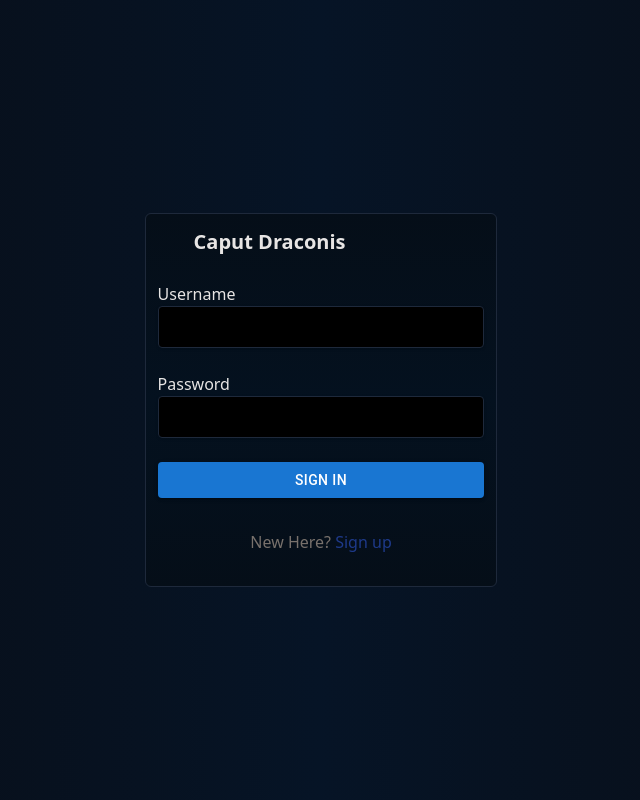
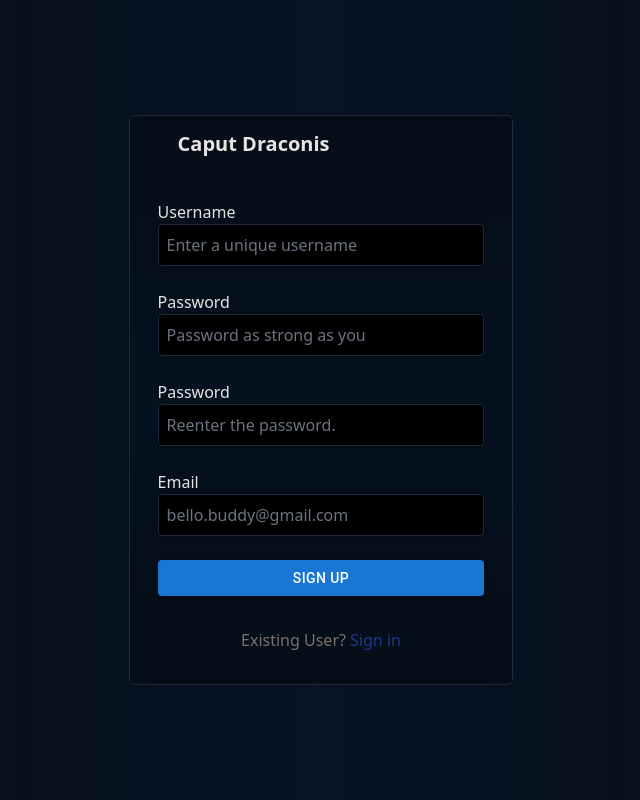
Before and after one commit to R-Velmurugan/password-manager, a React (Create React App) app: page /login in a window 1280 px wide. Both pictures are taken after a click on the link "Sign up". Shown: the whole page, without its empty margins (319-959 px from the left). Built offline with nearby package versions, Linux system fonts and the light colour scheme; no server answers; some icons are missing.

Commit message:
CD-12: 1. renamed the Login component to Authentication.jsx. 2. moved part of Login code into a private component. 3. created new private component for Registration. 4. added state to toggle between these 2 components.

```diff
--- a/src/App.jsx
+++ b/src/App.jsx
@@ -5,7 +5,7 @@ import PasswordHealth from "./components/PasswordHealth";
 import AllPasswords from "./components/AllPasswords";
 import {QueryClient , QueryClientProvider} from "@tanstack/react-query";
 import Trash from "./components/Trash";
-import Login from "./components/Login";
+import Authentication from "./components/Authentication";
 import {useEffect, useState} from "react";
 import {isValidSessionPresent} from "./query/queries";
 import UserContext from "./store/store";
@@ -49,7 +49,7 @@ const App = () => {
                     :
                     <main className="bg-gradient-to-r from-[#090D15] via-[#061426] to-[#090D15] flex min-h-screen">
                         <Routes>
-                            <Route path="/login" element={<Login/>}/>
+                            <Route path="/login" element={<Authentication/>}/>
                         </Routes>
                     </main>
                 }
--- /dev/null
+++ b/src/components/Authentication.jsx
@@ -0,0 +1,114 @@
+import Input from "./UI/Input";
+import {useContext, useRef, useState} from "react";
+import {useQuery} from "@tanstack/react-query";
+import {login} from "../query/queries";
+import {Box, Button, Tooltip} from "@mui/material";
+import {useNavigate} from "react-router-dom";
+import UserContext from "../store/store";
+
+export default function Authentication() {
+    const userNameRef = useRef();
+    const passwordRef = useRef();
+    const navigate = useNavigate();
+    const UserCtx = useContext(UserContext);
+    const [isLoginView , setIsLoginView] = useState(true);
+    const {refetch : signIn} = useQuery({
+        queryKey : ["login"],
+        queryFn : async () => {
+            let isSuccess = await login(userNameRef, passwordRef);
+            if(isSuccess){
+                UserCtx.setUsername(userNameRef.current.value);
+                UserCtx.setPassword(passwordRef.current.value);
+                navigate("/all-passwords");
+            }
+        },
+        enabled: false
+    })
+
+    return (
+        <section className="relative m-auto border border-solid border-slate-800 rounded-md bg-gradient-to-b from-[#050E18] via-[#04111F] to-[#050E18]">
+            <h1 className="text-stone-200 p-2 font-bold flex items-center text-xl text-center">
+                <lord-icon
+                    src="https://cdn.lordicon.com/rhvyamqh.json"
+                    trigger="loop"
+                    colors="primary:#915110"
+                    style=
+                        {{width:40 , height:40}}>
+                </lord-icon>
+                Caput Draconis
+            </h1>
+            {isLoginView ?
+                <Login userNameRef={userNameRef} passwordRef={passwordRef} login={() => signIn()} shouldRegister={() => setIsLoginView(false)} /> :
+                <Register usernameRef={userNameRef} passwordRef={passwordRef} shouldLogin={() => setIsLoginView(true)} />
+            }
+        </section>
+    )
+}
+
+const Login = ({userNameRef , passwordRef , login , shouldRegister}) => {
+    return (
+        <form key="login" className="p-4">
+            <Input ref={userNameRef} className="text-stone-200"
+                   extraStyles="!bg-black border border-solid border-slate-800 text-stone-200" label="Username"
+                   type="text"/>
+            <Input ref={passwordRef} className="text-stone-200"
+                   extraStyles="!bg-black border border-solid border-slate-800 text-stone-200" label="Password"
+                   type="password"/>
+            <Box sx={{padding: 1.5}}>
+                <Button sx={{'&:hover': {backgroundColor: "#6c98eb"}}} fullWidth type="button" onClick={login}
+                        variant="contained">
+                    Sign in
+                </Button>
+            </Box>
+
+            <p className="text-stone-500 text-center pb-8 pt-5">New Here?
+                <a className="cursor-pointer text-blue-900 hover:underline" onClick={shouldRegister} > Sign up</a>
+            </p>
+        </form>
+    )
+}
+
+const Register = ({usernameRef , passwordRef , reEnteredPassword , emailRef , register , shouldLogin}) => {
+    const tooltips = {
+        username : "This username cannot be changed after registering. So pick a good one ;)",
+        password : "Rule of thumb is to have a min length of 10 and a mix of uppercase, lowercase, digits and special characters. Avoid using personal and predictable data",
+        reEnteredPassword : "This is to make sure that you are entering the wanted password without a typo",
+        email : "For authentication and notification purposes."
+    }
+    return (
+        <form key="sign-up"  className="p-4">
+            <Tooltip title={tooltips.username} placement="right">
+                <Input ref={usernameRef} className="text-stone-200"
+                       extraStyles="!bg-black border border-solid border-slate-800 text-stone-200 placeholder-gray-500" label="Username"
+                       placeholder = "Enter a unique username"
+                       type="text"/>
+            </Tooltip>
+            <Tooltip title={tooltips.password} placement="left">
+                <Input ref={passwordRef} className="text-stone-200"
+                       extraStyles="!bg-black border border-solid border-slate-800 text-stone-200 placeholder-gray-500" label="Password"
+                       placeholder = "Password as strong as you"
+                       type="password"/>
+            </Tooltip>
+            <Tooltip title={tooltips.reEnteredPassword} placement="right">
+                <Input ref={reEnteredPassword} className="text-stone-200"
+                       extraStyles="!bg-black border border-solid border-slate-800 text-stone-200 placeholder-gray-500" label="Password"
+                       placeholder = "Reenter the password."
+                       type="password"/>
+            </Tooltip>
+            <Tooltip title={tooltips.email} placement="left">
+                <Input ref={emailRef} className="text-stone-200"
+                       extraStyles="!bg-black border border-solid border-slate-800 text-stone-200 placeholder-gray-500" label="Email" placeholder="bello.buddy@gmail.com"
+                       type="email"/>
+            </Tooltip>
+            <Box sx={{padding: 1.5}}>
+                <Button sx={{'&:hover': {backgroundColor: "#6c98eb"}}} fullWidth type="button" onClick={register}
+                        variant="contained">
+                    Sign Up
+                </Button>
+            </Box>
+            <p className="text-stone-500 text-center pb-4 pt-5">Existing User?
+                <a className="cursor-pointer text-blue-900 hover:underline" onClick={shouldLogin}> Sign in</a>
+            </p>
+        </form>
+    )
+}
--- a/src/components/Login.jsx
+++ /dev/null
@@ -1,57 +0,0 @@
-import Input from "./UI/Input";
-import {useContext , useRef} from "react";
-import {useQuery} from "@tanstack/react-query";
-import {login} from "../query/queries";
-import {Box, Button} from "@mui/material";
-import {useNavigate} from "react-router-dom";
-import UserContext from "../store/store";
-import {teal} from "@mui/material/colors";
-
-export default function Login() {
-    const userNameRef = useRef();
-    const passwordRef = useRef();
-    const navigate = useNavigate();
-    const UserCtx = useContext(UserContext);
-    const {refetch} = useQuery({
-        queryKey : ["login"],
-        queryFn : async () => {
-            let isSuccess = await login(userNameRef, passwordRef);
-            if(isSuccess){
-                UserCtx.setUsername(userNameRef.current.value);
-                UserCtx.setPassword(passwordRef.current.value);
-                navigate("/all-passwords");
-            }
-        },
-        enabled: false
-    })
-
-    return (
-        <section className="relative m-auto border border-solid border-slate-800 rounded-md bg-gradient-to-b from-[#050E18] via-[#04111F] to-[#050E18]">
-            <h1 className="text-stone-200 p-2 font-bold flex items-center text-xl">
-                <lord-icon
-                    src="https://cdn.lordicon.com/rhvyamqh.json"
-                    trigger="loop"
-                    colors="primary:#915110"
-                    style=
-                        {{width:40 , height:40}}>
-                </lord-icon>
-                Caput Draconis
-            </h1>
-            <form className="">
-                <Input ref={userNameRef} className="text-stone-200"
-                       extraStyles="!bg-black border border-solid border-slate-800 text-stone-200" label="Username"
-                       type="text"/>
-                <Input ref={passwordRef} className="text-stone-200"
-                       extraStyles="!bg-black border border-solid border-slate-800 text-stone-200" label="Password"
-                       type="password"/>
-                <Box sx={{padding: 1.5}} >
-                    <Button sx={{'&:hover': {backgroundColor: "#6c98eb"}}} fullWidth type="button" onClick={() => refetch()} variant="contained">
-                        Sign in
-                    </Button>
-                </Box>
-
-                <p className="text-stone-500 text-center pb-8 pt-5">New Here? <a className="cursor-pointer text-blue-900 hover:underline">Sign up</a></p>
-            </form>
-        </section>
-    )
-}
```
